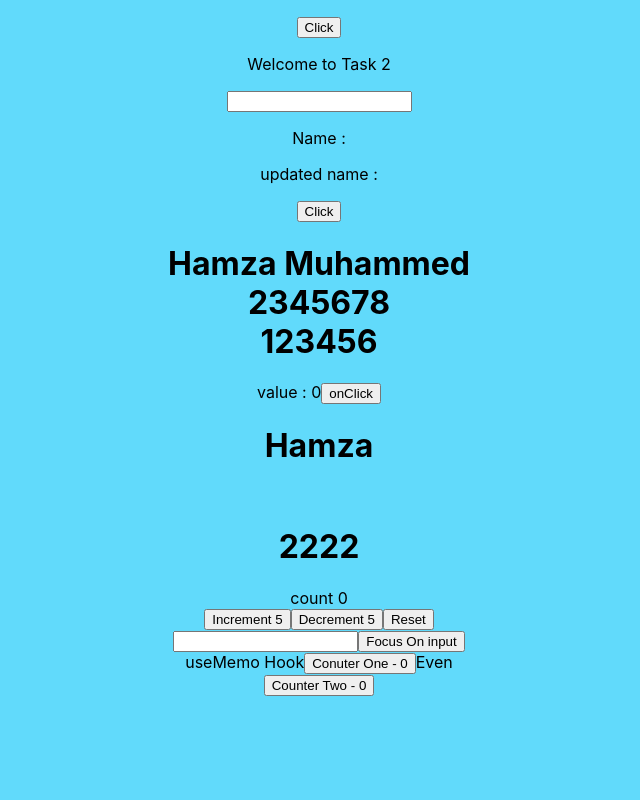
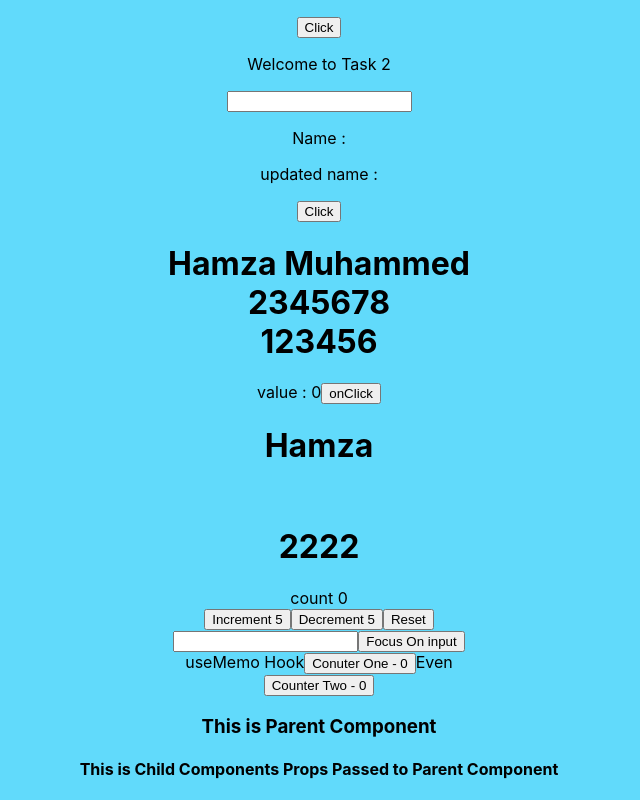
Before and after one commit to Mdhamza77/React, a React (Create React App) app: page / in a window 1280 px wide. Shown: the part 1990-2790 px from the top of the page, without its empty margins (321-961 px from the left). Before the commit the page ends 2686 px from the top, so only its background shows below. Built offline with nearby package versions, Linux system fonts and the light colour scheme.

Commit message:
Implementation on React components and testing

```diff
--- a/src/App.js
+++ b/src/App.js
@@ -33,6 +33,7 @@ import Task3 from './Task3';
 import CounterOne from './Hooks/CounterOne';
 import UseRef from './Hooks/UseRef';
 import UseMemo from './Hooks/UseMemo';
+import Parent from './Parent';
 class App extends Component {
   render(){
      // Destructing the props
@@ -81,6 +82,7 @@ class App extends Component {
          <CounterOne/>
          <UseRef/>
          <UseMemo/>
+         <Parent/>
 
 
 
--- /dev/null
+++ b/src/ChildParent.js
@@ -0,0 +1,12 @@
+import React from 'react';
+
+const ChildParent = (props) => {
+      props.func("This is an Example is to define Child ")
+    return (
+        <div>
+            <h4>This is Child Components Props Passed to Parent Component</h4>
+        </div>
+    );
+}
+
+export default ChildParent;
--- a/src/Hooks/Callback.js
+++ b/src/Hooks/Callback.js
@@ -23,7 +23,7 @@ const Callback = () => {
 
      return (
         <div>
-            <div>             Count : {count}
+            <div>Count : {count}
              <button onClick={Increment}>Increase Counter</button>
              <button onClick={Decrement}>Decrement Counter</button>
              number : {number}
--- /dev/null
+++ b/src/Parent.js
@@ -0,0 +1,16 @@
+import React from 'react';
+import ChildParent from './ChildParent';
+
+const Parent = () => {
+      const pull = (data) => {
+        console.log(data)
+      }
+    return (
+        <div>
+            <h3>This is Parent Component</h3>
+            <ChildParent  func = {pull}/>
+        </div>
+    );
+}
+
+export default Parent;
--- a/src/Testing/Rendering.js
+++ b/src/Testing/hello.js
@@ -1,6 +1,6 @@
 import React from 'react';
 
-const Rendering = (props) => {
+const Hello = (props) => {
     if(props.name){
         return <h1>Hello {props.name}</h1>
     }
@@ -9,4 +9,4 @@ const Rendering = (props) => {
     }
 }
 
-export default Rendering;
+export default Hello;
```
Also changed, not shown: 1 other file (tests, documents, lock files or other folders).
